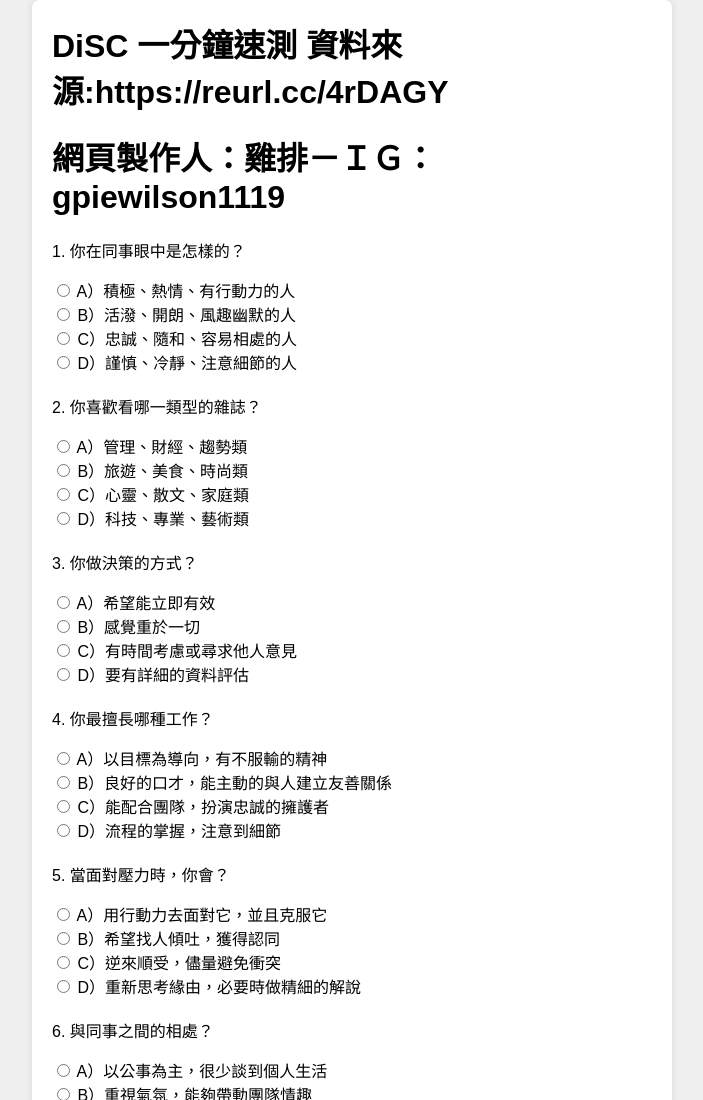
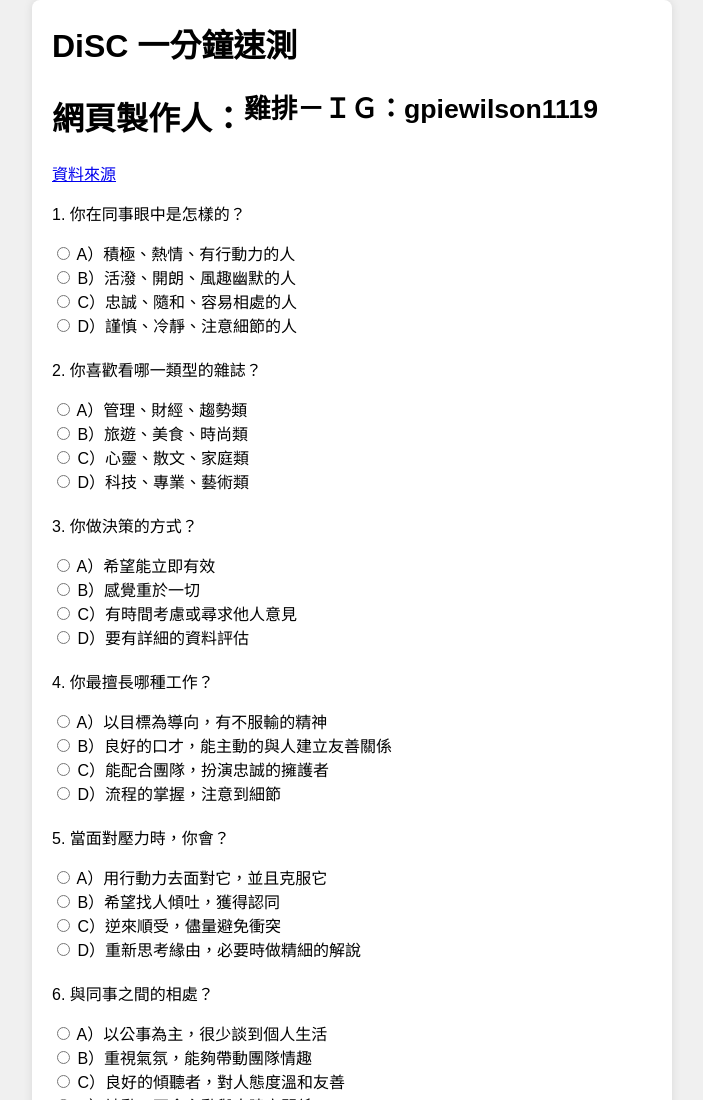
Before and after one commit to NGP-GPie/DiSC-, a plain HTML site: page index.html in a window 1280 px wide. Shown: the top 1100 px of the page, without its empty margins (288-991 px from the left). Drawn offline with Linux system fonts and the light colour scheme.

Commit message:
Update index.html

```diff
--- a/index.html
+++ b/index.html
@@ -55,8 +55,10 @@
 </head>
 <body>
     <div class="container">
-        <h1>DiSC 一分鐘速測 資料來源:https://reurl.cc/4rDAGY</h1>
-        <h1>網頁製作人：雞排－ＩＧ：gpiewilson1119</h1>
+        <h1>DiSC 一分鐘速測 </h1>
+<h1>網頁製作人：<sup style="font-size: smaller;">雞排－ＩＧ：gpiewilson1119</sup></h1>
+        <a href="https://reurl.cc/4rDAGY" target="_blank">資料來源</a>
+
         <form id="survey-form">
             <div class="question">
                 <p>1. 你在同事眼中是怎樣的？</p>
```
